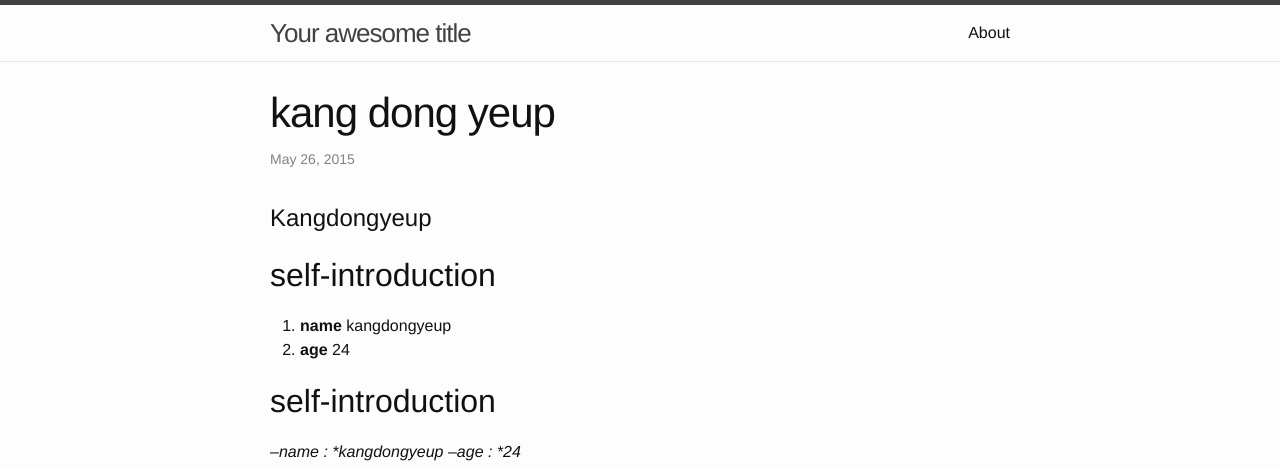
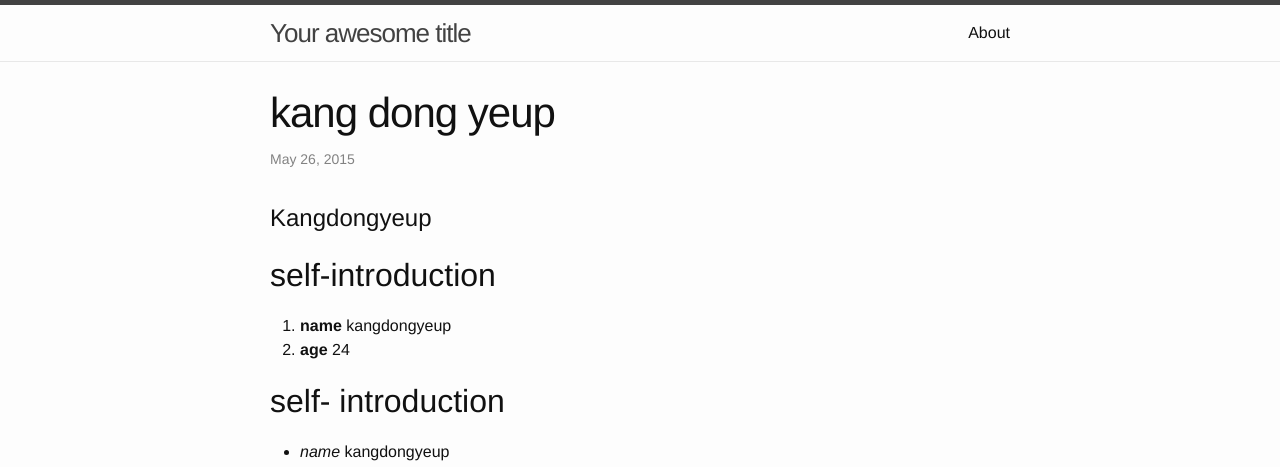
Before and after one commit to shinojin/shinojin.github.com, a Jekyll site: the page built from _posts/2015-05-26-third-post.md, in a window 1280 px wide. Shown: the top 467 px of the page. Built offline with Jekyll 4.4.1, drawn with Linux system fonts in a browser that asks for light colours.

Commit message:
Update 2015-05-26-third-post.md

```diff
--- a/_posts/2015-05-26-third-post.md
+++ b/_posts/2015-05-26-third-post.md
@@ -10,9 +10,10 @@ categories: jekyll update
 1. **name** kangdongyeup
 2. **age** 24
 
-##self-introduction
---*name : *kangdongyeup*
---*age : *24*
+##self- introduction
+- *name* kangdongyeup
+- *age* 24
+
 
 [facebook](https://www.facebook.com/profile.php?id=100003330831739)
 [e-mail]: zet0221@koreatech.ac.kr
```
